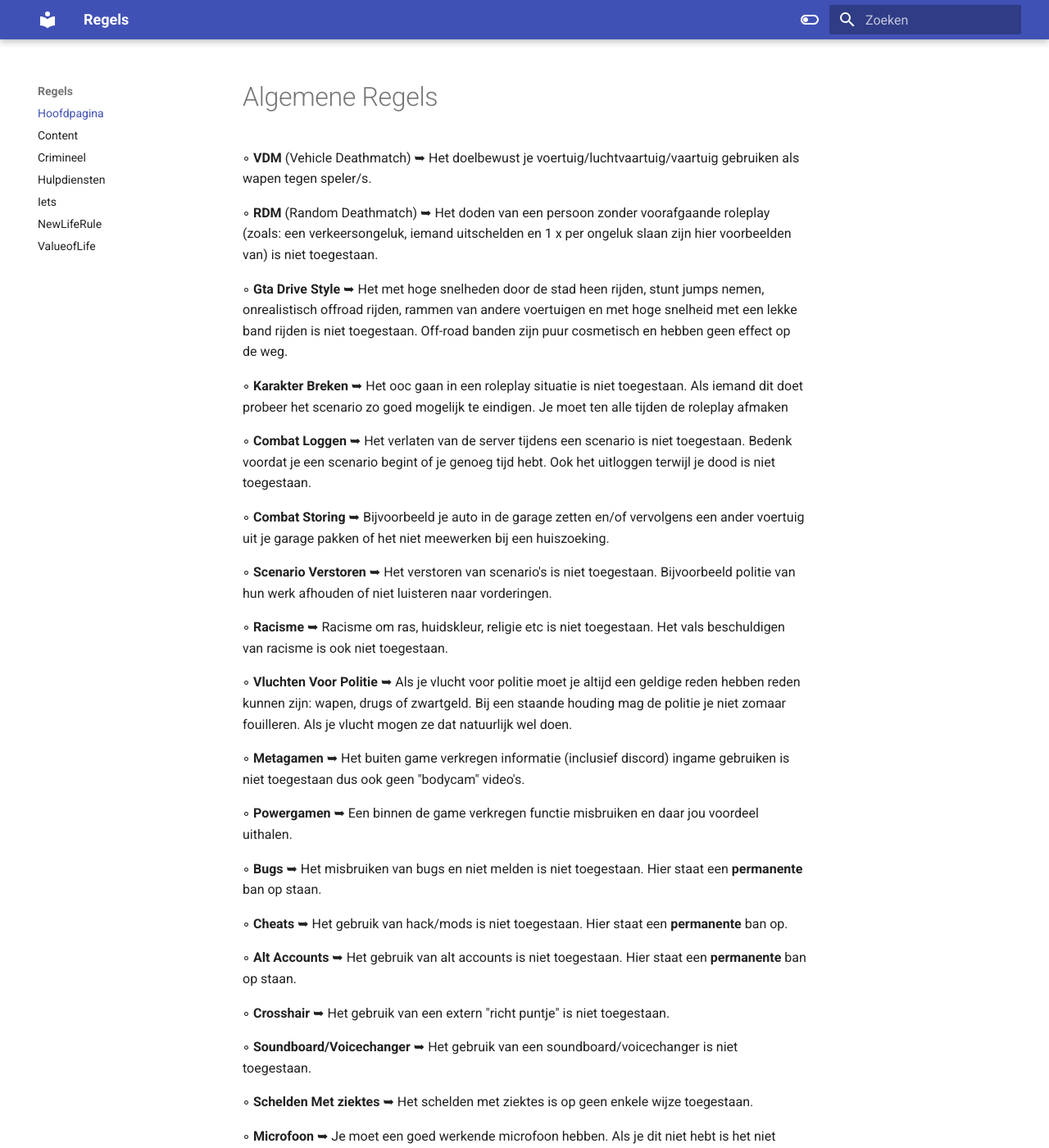
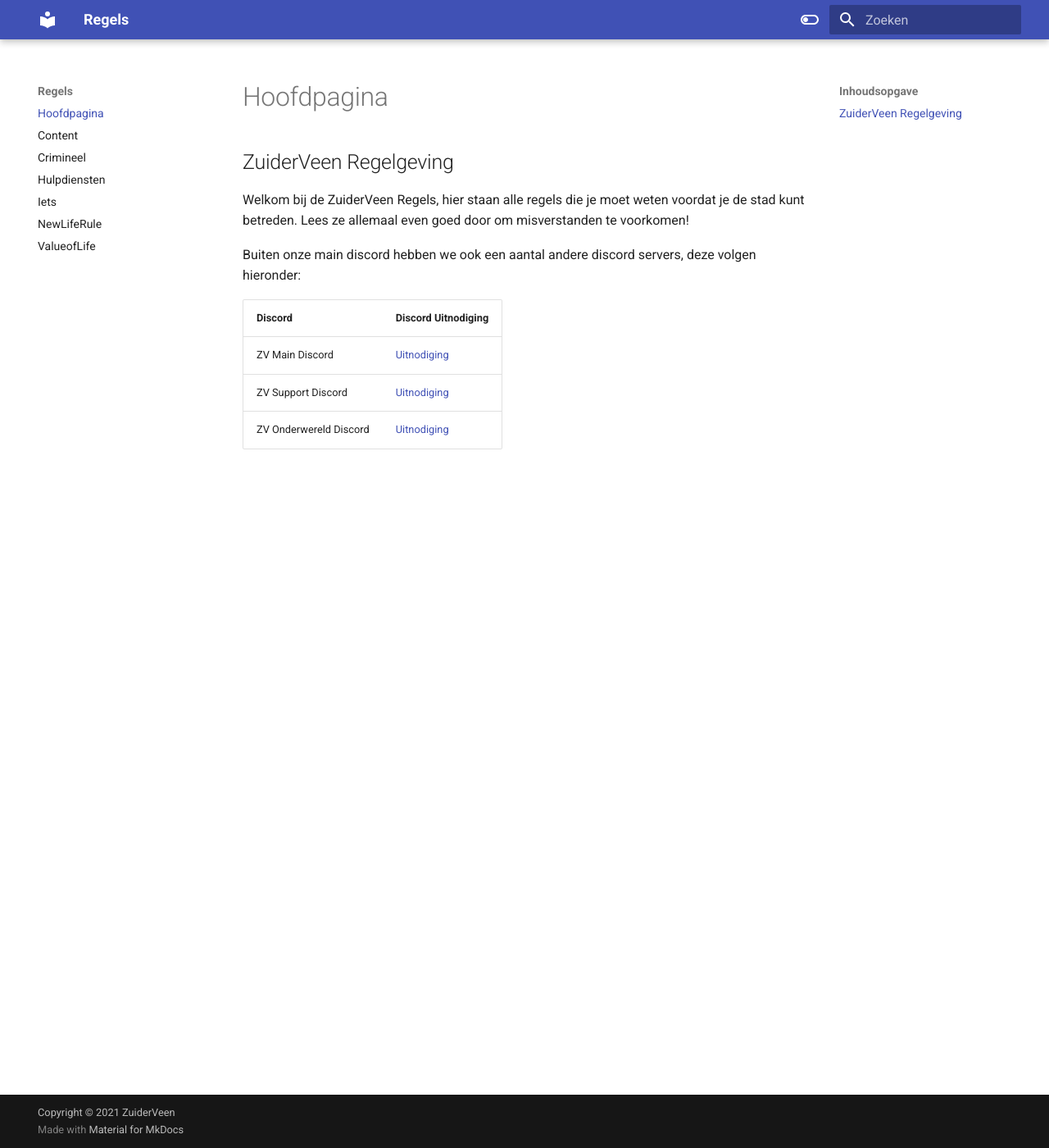
Before and after one commit to CappaWappa/Regels, an MkDocs documentation site: the page built from docs/index.md, in a window 1280 px wide and 1400 px high. Shown: the whole window at 82% size. Built offline with MkDocs 1.6.1 and Material for MkDocs 9.7.7, drawn with Linux system fonts in a browser that asks for light colours; comment, search, counter and statistics services are not loaded; some of the changed text lies outside the part shown.

Commit message:
Update index.md

```diff
--- a/docs/index.md
+++ b/docs/index.md
@@ -1,53 +1,12 @@
-# Algemene Regels
+# Hoofdpagina
+## ZuiderVeen Regelgeving
 
-◦ <b>VDM</b> (Vehicle Deathmatch) ➥ Het doelbewust je voertuig/luchtvaartuig/vaartuig gebruiken als wapen tegen speler/s.
+Welkom bij de ZuiderVeen Regels, hier staan alle regels die je moet weten voordat je de stad kunt betreden. Lees ze allemaal even goed door om misverstanden te voorkomen!
 
-◦ <b>RDM</b> (Random Deathmatch) ➥ Het doden van een persoon zonder voorafgaande roleplay (zoals: een verkeersongeluk, iemand uitschelden en 1 x per ongeluk slaan zijn hier voorbeelden van) is niet toegestaan.
+Buiten onze main discord hebben we ook een aantal andere discord servers, deze volgen hieronder:
 
-◦ <b>Gta Drive Style</b> ➥ Het met hoge snelheden door de stad heen rijden, stunt jumps nemen, onrealistisch offroad rijden, rammen van andere voertuigen en met hoge snelheid met een lekke band rijden is niet toegestaan. Off-road banden zijn puur cosmetisch en hebben geen effect op de weg.
-
-◦ <b>Karakter Breken</b> ➥ Het ooc gaan in een roleplay situatie is niet toegestaan. Als iemand dit doet probeer het scenario zo goed mogelijk te eindigen. Je moet ten alle tijden de roleplay afmaken
-
-◦ <b>Combat Loggen</b> ➥ Het verlaten van de server tijdens een scenario is niet toegestaan. Bedenk voordat je een scenario begint of je genoeg tijd hebt. Ook het uitloggen terwijl je dood is niet toegestaan.
-
-◦ <b>Combat Storing</b> ➥ Bijvoorbeeld je auto in de garage zetten en/of vervolgens een ander voertuig uit je garage pakken of het niet meewerken bij een huiszoeking.
-
-◦ <b>Scenario Verstoren</b> ➥ Het verstoren van scenario's is niet toegestaan. Bijvoorbeeld politie van hun werk afhouden of niet luisteren naar vorderingen.
-
-◦ <b>Racisme</b> ➥ Racisme om ras, huidskleur, religie etc is niet toegestaan. Het vals beschuldigen van racisme is ook niet toegestaan.
-
-◦ <b>Vluchten Voor Politie</b> ➥ Als je vlucht voor politie moet je altijd een geldige reden hebben reden kunnen zijn: wapen, drugs of zwartgeld. Bij een staande houding mag de politie je niet zomaar fouilleren. Als je vlucht mogen ze dat natuurlijk wel doen.
-
-◦ <b>Metagamen</b> ➥ Het buiten game verkregen informatie (inclusief discord) ingame gebruiken is niet toegestaan dus ook geen "bodycam" video's.
-
-◦ <b>Powergamen</b> ➥ Een binnen de game verkregen functie misbruiken en daar jou voordeel uithalen.
-
-◦ <b>Bugs</b> ➥ Het misbruiken van bugs en niet melden is niet toegestaan. Hier staat een <b>permanente</b> ban op staan.
-
-◦ <b>Cheats</b> ➥ Het gebruik van hack/mods is niet toegestaan. Hier staat een <b>permanente</b> ban op.
-
-◦ <b>Alt Accounts</b> ➥ Het gebruik van alt accounts is niet toegestaan. Hier staat een <b>permanente</b> ban op staan.
-
-◦ <b>Crosshair</b> ➥ Het gebruik van een extern "richt puntje" is niet toegestaan.
-
-◦ <b>Soundboard/Voicechanger</b> ➥ Het gebruik van een soundboard/voicechanger is niet toegestaan.
-
-◦ <b>Schelden Met ziektes</b> ➥ Het schelden met ziektes is op geen enkele wijze toegestaan.
-
-◦ <b>Microfoon</b> ➥ Je moet een goed werkende microfoon hebben. Als je dit niet hebt is het niet toegestaan om in de stad te komen.
-
-◦ <b>Kleding</b> ➥ Het dragen van overheidskleding of staff kleding is niet toegestaan. Zorg er voor dat je outfit klopt en geen gaten in je kleding zit. Je mag alleen een wapenholster omdoen als je een wapen hebt. Kogelwerende vesten zijn verboden en enkel gezichtsbedekkende kleding dragen tijdens illegale dingen. Als je een van deze punten overtreed.
-
-◦ <b>Aanrijding</b> ➥ Bij een aanrijding dien je de roleplay aan te gaan en af te maken, het wegrijden bij een aanrijding zonder roleplay word gezien als fail roleplay.
-
-◦ <b>Chat</b> ➥ Het is niet toegestaan om voertuigen in Twitter en/of nieuws te adverteren. Dit mag alleen in het Autoscout-24 in discord.
-
-◦ <b>Refunds</b> ➥ Voorwerpen worden niet gerefund zonder daadwerkelijk bewijs via een clip systeem zoals medal. Maak hiervoor een ticket aan. Screenshots zijn niet toegestaan.
-
-◦ <b>Green zones</b> ➥ In een green zone mag je niemand vermoorden/overvallen / Criminele activiteiten uitvoeren. Op de volgende locaties zijn greenzone: Politiebureau, ziekenhuis, Anwb Hq, Cardealer, Blokkenpark, Gemeentehuis en Casino.
-
-◦ <b>IRL geld</b> ➥ Het is in geen enkele wijze toegestaan om diensten/spullen te verkopen voor IRL geld hier staat een permanente ban op.
-
-◦ <b>Spullen weggeven/verkopen</b> ➥ Als je gaat stoppen op de server. Is het niet toegestaan om je spullen/geld weg te geven of om spullen goedkoop te verkopen.
-
-© 2021 ZuiderveenRP
+| Discord | Discord Uitnodiging |
+|---|---|
+| ZV Main Discord | [Uitnodiging](https://discord.com/invite/zuiderveen) |
+| ZV Support Discord | [Uitnodiging](https://discord.gg/vGmfZEV3Ma) |
+| ZV Onderwereld Discord | [Uitnodiging](https://discord.gg/JnVYFz9FJb) |
```
